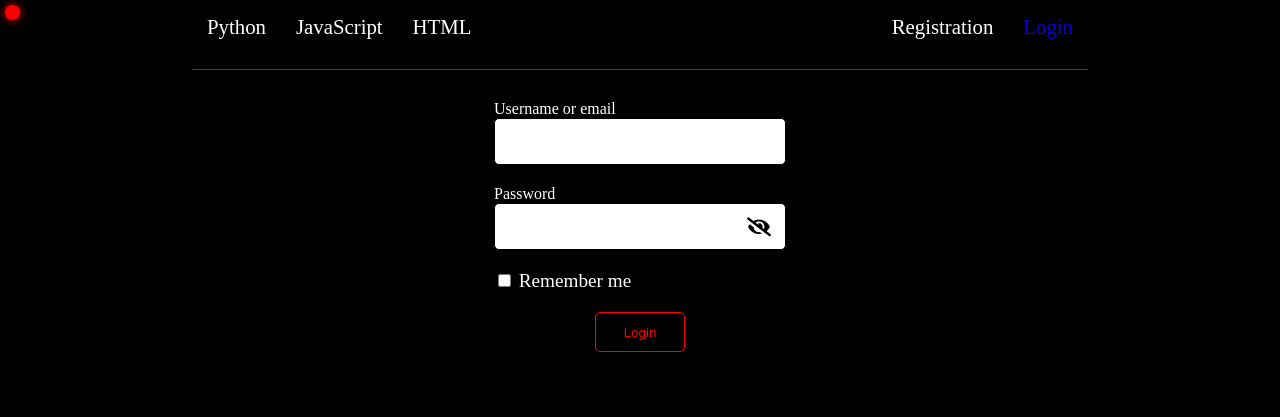
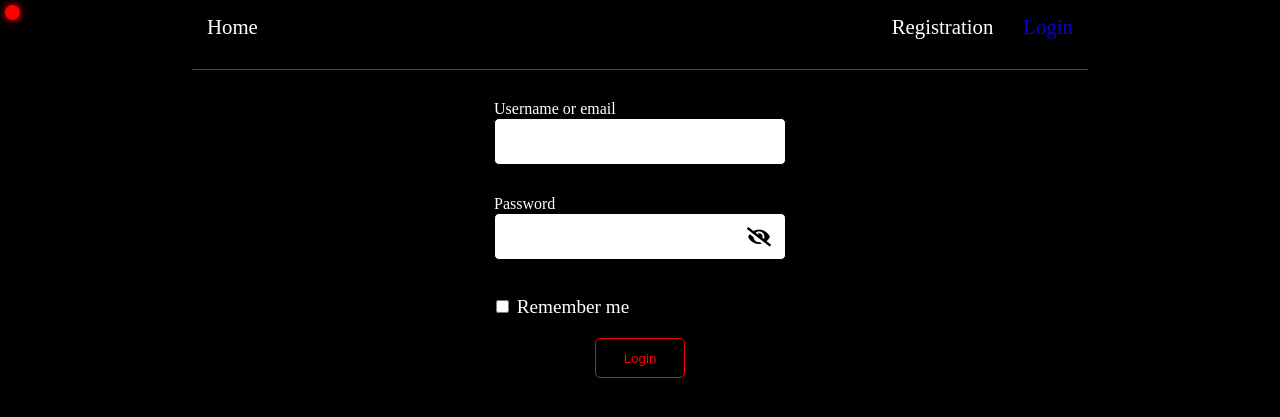
Before and after one commit to AlexRothebest/gtgm, a Flask app: page /login in a window 1280 px wide. Shown: the top 417 px of the page. Run offline with Flask 2, Linux system fonts and the light colour scheme; some libraries are stand-ins or nearby versions.

Commit message:
Added login system and many other

```diff
--- /dev/null
+++ b/app/static/css/archive.css
@@ -0,0 +1,3 @@
+section img {
+    width: 100%;
+}
--- a/app/static/css/form.css
+++ b/app/static/css/form.css
@@ -8,20 +8,12 @@ form {
 }
 
 
-form > small {
+form small {
 	display: block;
 }
 
-
-form > small.error {
-	position: absolute;
-	margin-top: -20px;
-
-	color: red;
-}
-
-
-form > legend {
+/*
+fieldset > legend {
 	position: relative;
 	left: 50%;
 	transform: translateX(-50%);
@@ -30,13 +22,11 @@ form > legend {
 
 	margin-bottom: 18px;
 }
+*/
 
-
-form > input[type='text'],
-form > input[type='email'],
-form > input[type='password'] {
-	display: block;
-	margin-bottom: 20px;
+fieldset > input:not([type='checkbox']) {
+	display: table;
+	margin-bottom: 30px;
 	padding: 10px 20px;
 
 	height: 25px;
@@ -52,19 +42,28 @@ form > input[type='password'] {
 	outline: none;
 }
 
-form > input:hover,
-form > label:hover {
+
+form fieldset {
+	margin-bottom: 6px;
+	padding: 0;
+
+	border: none;
+}
+
+fieldset input:hover,
+form label:hover {
 	transform: scale(1.03);
 }
 
-form > input[type='checkbox'],
-form > label[for='remember-me'] {
+fieldset input[type='checkbox'],
+form label[for='remember-me'] {
+	margin-top: 40px;
+
 	cursor: pointer;
-
 	outline: none;
 }
 
-form > button {
+form button {
 	position: absolute;
 	left: 50%;
 	transform: translateX(-50%);
@@ -89,19 +88,19 @@ form > button {
 
 	outline: none;
 }
-form > button:hover {
+form button:hover {
 	background: red;
 
  	color: black;
 }
 
 
-form > button > a {
+form button a {
 	display: inline-block;
 }
 
 
-form > button > i {
+form button i {
 	margin-left: 7px;
 }
 
@@ -111,9 +110,16 @@ form > button > i {
 	position: absolute;
 	padding: 10px;
 
-	transform: translate(243px, -63px);
+	transform: translate(243px, -73px);
 
 	color: black;
 
 	cursor: pointer;
 }
+
+#error-block {
+	position: absolute;
+	transform: translate(10px, -26px);
+
+	color: red;
+}
--- a/app/static/js/form.js
+++ b/app/static/js/form.js
@@ -8,7 +8,7 @@ $(document).ready(function() {
 			$('.fa-eye-slash').removeClass('fa-eye-slash');
 
 			$('.fa-eye').css({
-				'transform': 'translate(244px, -63px)'
+				'transform': 'translate(244px, -73px)'
 			});
 
 			$(this).parent().find('input[name="password"], input[name="confirm-password"]').attr('type', 'text');
@@ -22,7 +22,7 @@ $(document).ready(function() {
 			$('.fa-eye').removeClass('fa-eye');
 
 			$('.fa-eye-slash').css({
-				'transform': 'translate(243px, -63px)'
+				'transform': 'translate(243px, -73px)'
 			});
 
 			$(this).parent().find('input[name="password"], input[name="confirm-password"]').attr('type', 'password');
--- a/app/static/js/login.js
+++ b/app/static/js/login.js
@@ -39,7 +39,7 @@ $(document).ready(function() {
                 if (result.success) {
                     location.href = '/'
                 } else {
-                    // $(this).before("<small class='error'>Wrong username or password</small>")
+                    $('#error-block').text(result.message);
                 }
             },
             error: function() {
--- a/app/templates/accounts/login.html
+++ b/app/templates/accounts/login.html
@@ -20,23 +20,7 @@
 	<script type="text/javascript" src="/static/js/form.js"></script>
 </head>
 <body>
-	<nav>
-		<ul>
-			<div class="nav-left">
-				<li><a href="/python">Python</a></li>
-				<li><a href="/javascript">JavaScript</a></li>
-				<li><a href="/html">HTML</a></li>
-			</div>
-			<div class="nav-right">
-				{% if current_user.is_anonymous %}
-					<li><a href="/login" class="active">Login</a></li>
-				{% else %}
-					<li><a href="/api/logout" class="active">Logout ({{ current_user.username }})</a></li>
-				{% endif %}
-				<li><a href="/register">Registration</a></li>
-			</div>
-		</ul>
-	</nav>
+	{% include 'components/navbar.html' %}
 
 
 	<div class="background-block"></div>
@@ -44,12 +28,16 @@
 
 	<section>
 		<form id="login-form">
-			<small>Username or email</small>
-			<input type="text" name="username" minlength="4" maxlength="50" required>
+			<fieldset>
+				<small>Username or email</small>
+				<input type="text" name="username" minlength="4" maxlength="50" required>
 
-			<small>Password</small>
-			<input type="password" name="password" minlength="4" maxlength="30" required>
-			<i class="fa fa-eye-slash"></i>
+				<small>Password</small>
+				<input type="password" name="password" minlength="4" maxlength="30" required>
+				<i class="fa fa-eye-slash"></i>
+			</fieldset>
+
+			<small id="error-block"></small>
 
 			<label for="remember-me">
 				<input type="checkbox" name="remember-me" value="remember-me" id="remember-me">
--- /dev/null
+++ b/app/templates/components/navbar.html
@@ -0,0 +1,23 @@
+<nav>
+    <ul>
+        <div class="nav-left">
+            <li><a href="/">Home</a></li>
+            {% if not current_user.is_anonymous %}
+                <li><a href="/archive">Archive</a></li>
+            {% endif %}
+        </div>
+        <div class="nav-right">
+            {% if current_user.is_anonymous %}
+                <li><a href="/login">Login</a></li>
+                <li><a href="/register">Registration</a></li>
+            {% else %}
+                <li><a href="/api/logout">Logout ({{ current_user.username }})</a></li>
+            {% endif %}
+        </div>
+    </ul>
+</nav>
+
+
+<script>
+    $(`nav a[href="${window.location.pathname}"]`).addClass("active");
+</script>
```
Also changed, not shown: app/api/routes.py (+13 -8 lines), app/archive/routes.py (+20 -3 lines), app/static/css/home.css (added, +7 -0 lines), app/static/js/register.js (+8 -2 lines), app/templates/accounts/register.html (+6 -18 lines), app/templates/archive.html (added, +35 -0 lines), app/templates/archive/html.html (+16 -24 lines), app/templates/archive/javascript.html (+29 -37 lines), app/templates/archive/python.html (+43 -51 lines), app/templates/components/archive_footer.html (added, +9 -0 lines), app/templates/index.html (+15 -13 lines).
